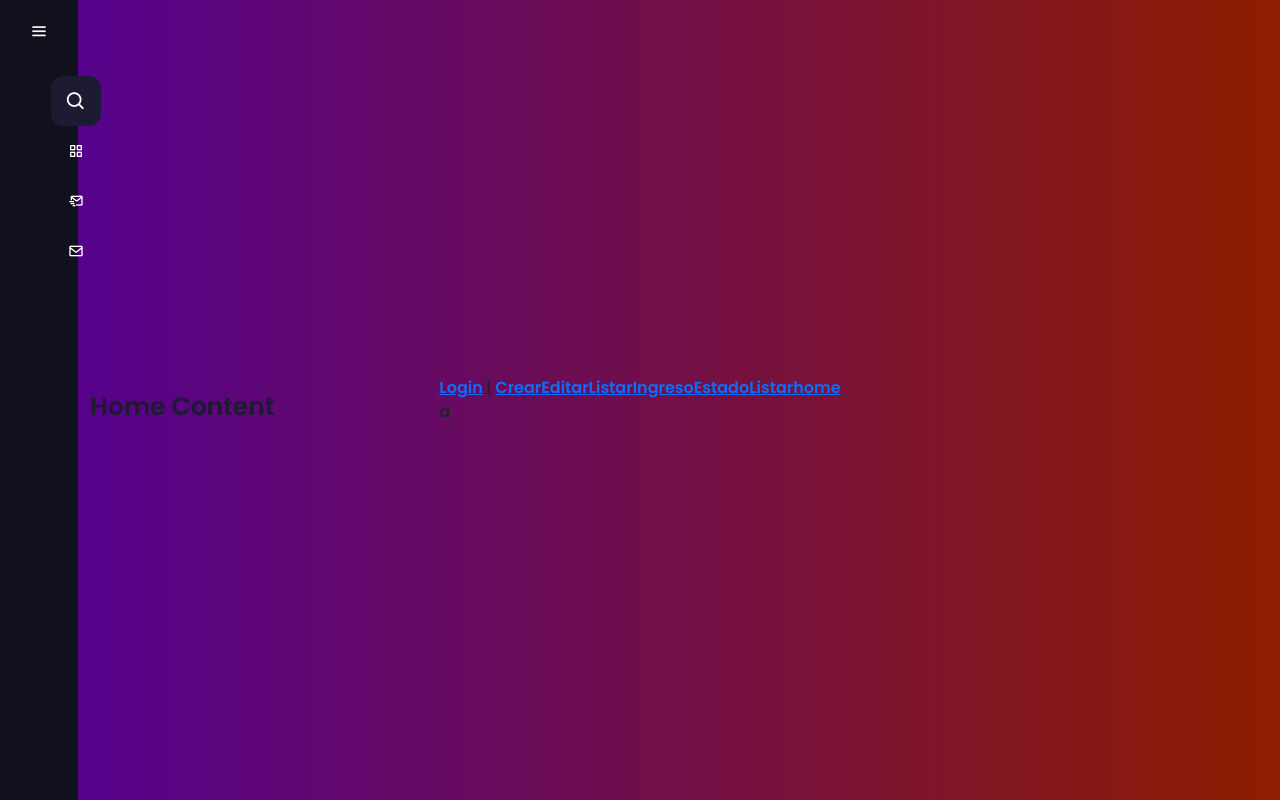
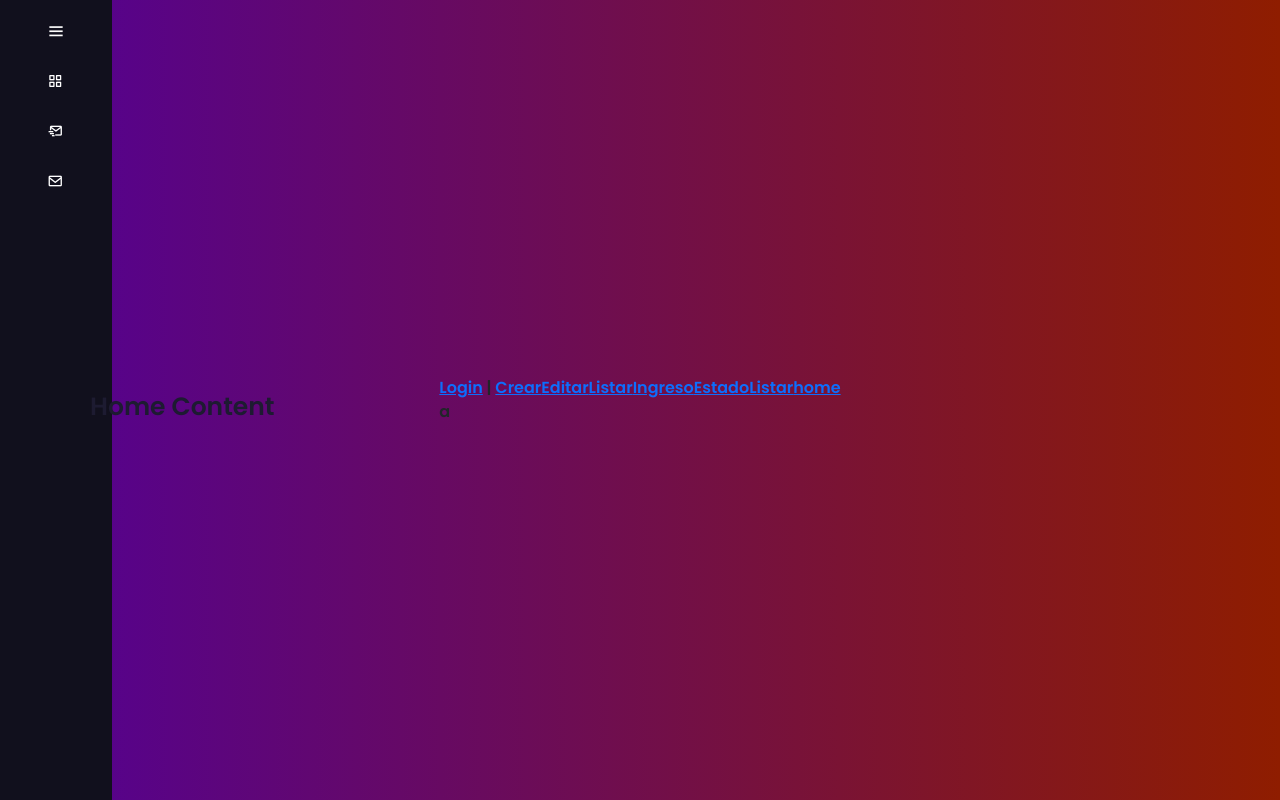
Before and after one commit to Keronbeats/Proyecto_solicitudes, a Vue app: page / in a window 1280 px wide. Shown: the top 800 px of the page. Built offline with nearby package versions, Linux system fonts and the light colour scheme.

Commit message:
minor fixes for navbar in the css files

```diff
--- a/src/App.vue
+++ b/src/App.vue
@@ -5,36 +5,33 @@
         <i class='bx bx-support'></i>
         <div class="logo_name">HOLASoylogo</div>
       </div>
-            <i class='bx bx-menu' id="btn" ></i>
+      <i class='bx bx-menu' id="btn"></i>
     </div>
+
     <ul class="nav_list">
       <li>
-              <i class='bx bx-search'></i>
-              <input type="text" placeholder="Search...">
-              <span class="tooltip">Search</span>
-          </li>
-          <li>
-            <a href="#">
-              <i class='bx bx-grid-alt' ></i>
+        <a href="#" class="sidebar-box-container">
+          <i class='bx bx-grid-alt'></i>
           <span class="links_name">Dashboard</span>
         </a>
         <span class="tooltip">Dashboard</span>
       </li>
       <li>
-            <a href="#">
-              <i class='bx bx-mail-send' ></i>
+        <a href="#" class="sidebar-box-container" >
+          <i class='bx bx-mail-send'></i>
           <span class="links_name">Nueva Solicitud</span>
         </a>
         <span class="tooltip">Nueva Solicitud</span>
       </li>
       <li>
-            <a href="#">
-              <i class='bx bx-envelope' ></i>
+        <a href="#" class="sidebar-box-container">
+          <i class='bx bx-envelope'></i>
           <span class="links_name">Estado De Solicitudes</span>
         </a>
         <span class="tooltip">Estado De Solicitudes</span>
       </li>
     </ul>
+
   </div>
   <div class="home_content">
     <div class="text">Home Content</div>
@@ -50,5 +47,12 @@
     <router-link to="/listar">Listar</router-link>
     <router-link to="/">home</router-link>
   </div>
-    <router-view/>
+  <router-view />
 </template>
+
+
+<style scoped>
+
+
+
+</style>
--- a/src/assets/base.css
+++ b/src/assets/base.css
@@ -26,6 +26,7 @@ a, button {
 /* Remove list styles (bullets/numbers) */
 ol, ul, menu {
   list-style: none;
+  padding: 0;
 }
 
 /* For images to not be able to exceed their container */
--- a/src/assets/main.css
+++ b/src/assets/main.css
@@ -9,7 +9,8 @@ body {
     display: flex;
     align-items: center;
     justify-content: center;
-
+    padding: 0;
+    margin: 0;
     position: relative;
     width: 100%;
     overflow: hidden;
@@ -207,10 +208,12 @@ body {
     top: 0;
     left: 0;
     height: 100%;
-    width: 78px;
+    width: 7rem;
     background: #11101d;
     padding: 6px 14px;
     transition: all 0.5s ease;
+    align-items: center;
+
 
 }
 .sidebar.active{
@@ -253,9 +256,7 @@ body {
 .sidebar.active #btn{
     left: 90%;
 }
-.sidebar ul{
-    margin-top: 20px;
-}
+
 .sidebar ul li{
     position: relative;
     height: 50px;
@@ -299,7 +300,6 @@ body {
     outline: none;
     border: none;
     background: #1d1b31;
-    padding-left: 50px;
     font-size: 18px;
     color: #fff;
 }
@@ -309,6 +309,15 @@ body {
     color: #fff;
     font-size: 22px;
     transition: all 0.5s ease;
+}
+
+.sidebar-box-container {
+display: flex;
+width: 80%;
+height: 80%;
+flex-direction: column;
+text-align: center;
+padding-left: 0.4vw;
 }
 .sidebar ul li .bx-search:hover{
     background: #fff;
```
Lines whose indentation alone changed are shown as unchanged.
